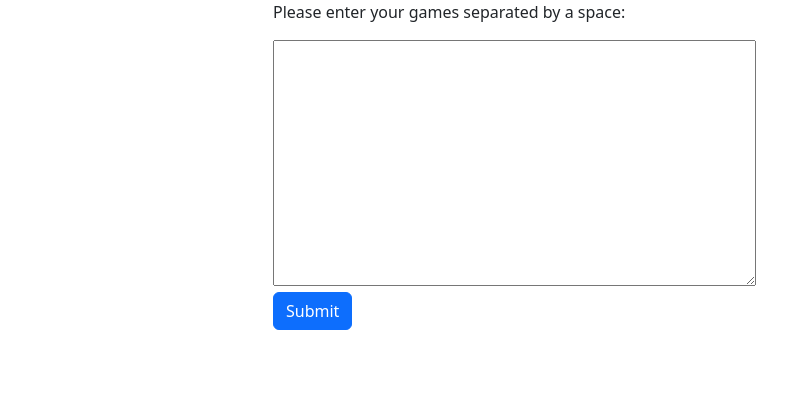
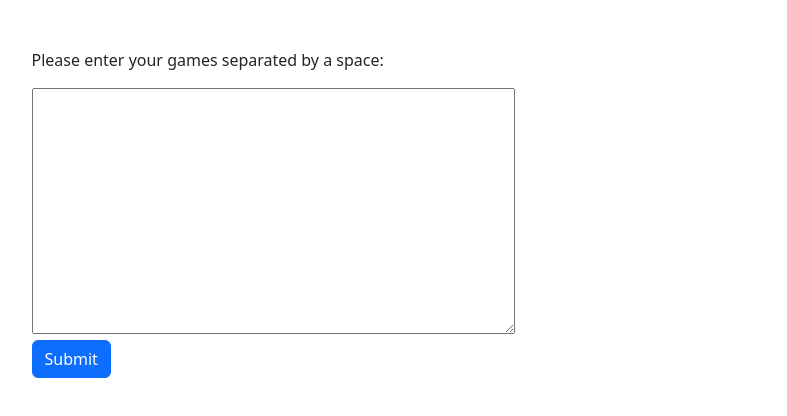
Before and after one commit to SPreBits/gameroulette, a plain HTML site: page Game Picker/index.html in a window 1280 px wide. Shown: the whole page, without its empty margins (367-1154 px from the left). Drawn offline with nearby package versions, Linux system fonts and the light colour scheme.

Commit message:
added padding to top

```diff
--- a/Game Picker/index.html
+++ b/Game Picker/index.html
@@ -11,11 +11,11 @@
     />
   </head>
   <body>
-    <div class="position-relative">
+    <div>
       <div
         id="gameInputForm"
         name="gameInputForm"
-        class="position-absolute top-0 start-50"
+        class="d-flex justify-content-center align-self-center pt-5"
       >
         <form>
           <p>Please enter your games separated by a space:</p>
```
